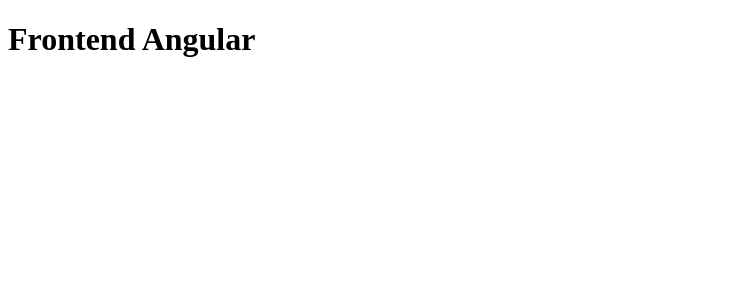
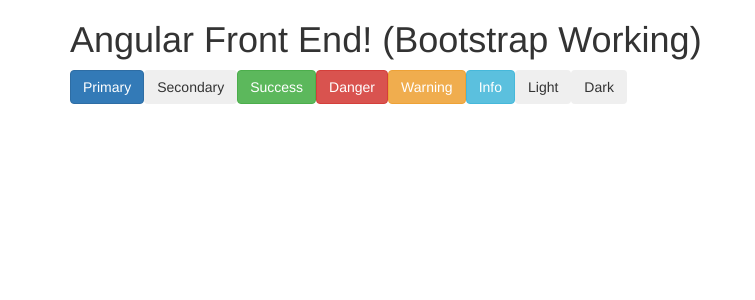
Before and after one commit to jeremylzn/BonApp, an Angular app in the folder 02_UIL/client/: page / in a window 1280 px wide. Shown: the top 300 px of the page, without its empty margins (0-755 px from the left). Built offline with nearby package versions, Linux system fonts and the light colour scheme.

Commit message:
implemented bootstrap3

```diff
--- a/02_UIL/client/angular.json
+++ b/02_UIL/client/angular.json
@@ -24,6 +24,7 @@
                             "src/assets"
                         ],
                         "styles": [
+                            "node_modules/bootstrap/dist/css/bootstrap.min.css",
                             "src/styles.css"
                         ],
                         "scripts": []
--- a/02_UIL/client/package.json
+++ b/02_UIL/client/package.json
@@ -4,7 +4,7 @@
     "scripts": {
         "ng": "ng",
         "start": "ng serve",
-        "build": "ng build",
+        "build": "sudo ng build",
         "test": "ng test",
         "lint": "ng lint",
         "e2e": "ng e2e"
@@ -19,6 +19,7 @@
         "@angular/platform-browser": "~9.1.0",
         "@angular/platform-browser-dynamic": "~9.1.0",
         "@angular/router": "~9.1.0",
+        "bootstrap": "^3.4.1",
         "rxjs": "~6.5.4",
         "tslib": "^1.10.0",
         "zone.js": "~0.10.2"
--- a/02_UIL/client/src/app/app.component.html
+++ b/02_UIL/client/src/app/app.component.html
@@ -1 +1,19 @@
-<h1>Frontend Angular</h1>
+<div class="container">
+  <div class="row">
+    <div class="col-md-12">
+      <h1>Angular Front End! (Bootstrap Working)</h1>
+    </div>
+  </div>
+  <div class="row">
+    <div class="col-md-12">
+      <button type="button" class="btn btn-primary">Primary</button>
+      <button type="button" class="btn btn-secondary">Secondary</button>
+      <button type="button" class="btn btn-success">Success</button>
+      <button type="button" class="btn btn-danger">Danger</button>
+      <button type="button" class="btn btn-warning">Warning</button>
+      <button type="button" class="btn btn-info">Info</button>
+      <button type="button" class="btn btn-light">Light</button>
+      <button type="button" class="btn btn-dark">Dark</button>
+    </div>
+  </div>
+</div>
--- a/package.json
+++ b/package.json
@@ -4,7 +4,8 @@
     "description": "Meal Ordering and Delivery Platform",
     "main": "index.js",
     "scripts": {
-        "dev": "(cd 02_UIL/client && npm run build) & nodemon ./01_BLL/src/index.js"
+        "dev": "(cd 02_UIL/client && npm run build) & nodemon ./01_BLL/src/index.js",
+        "ngDev": "(cd 02_UIL/client && npm run start)"
     },
     "repository": {
         "type": "git",
```
Also changed, not shown: 1 other file (tests, documents, lock files or other folders).
